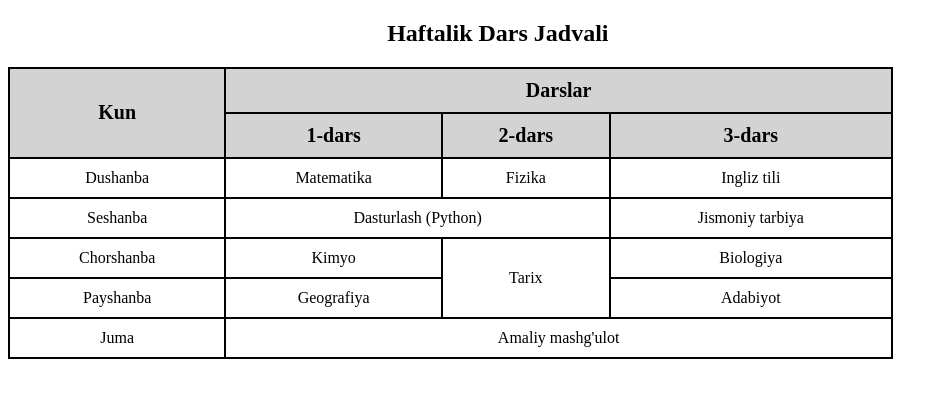
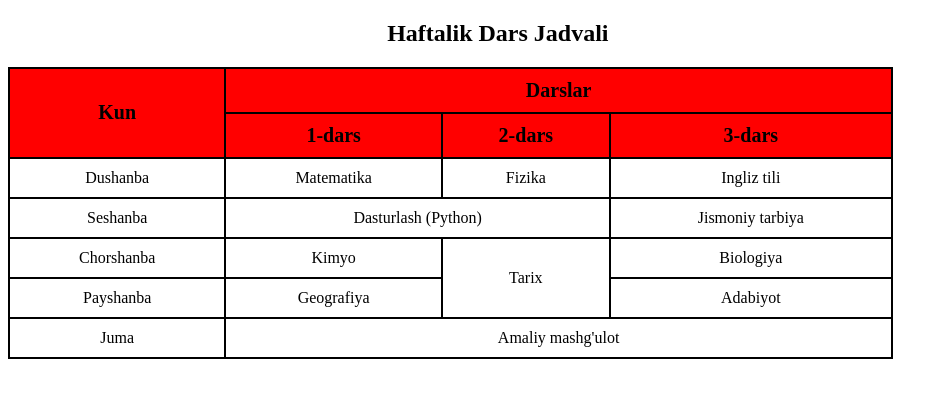
Before and after one commit to Ilyosbek9/Dars-Jadval, a plain HTML site: page index.html in a window 1280 px wide. Shown: the whole page, without its empty margins (0-948 px from the left). Drawn offline with Linux system fonts and the light colour scheme.

Commit message:
O'zgartirish kiritildi

```diff
--- a/index.html
+++ b/index.html
@@ -20,7 +20,7 @@
             }
             thead{
                 font-size: 20px;
-                background-color: lightgray;
+                background-color: red;
             }
         </style>
     </head>
```
